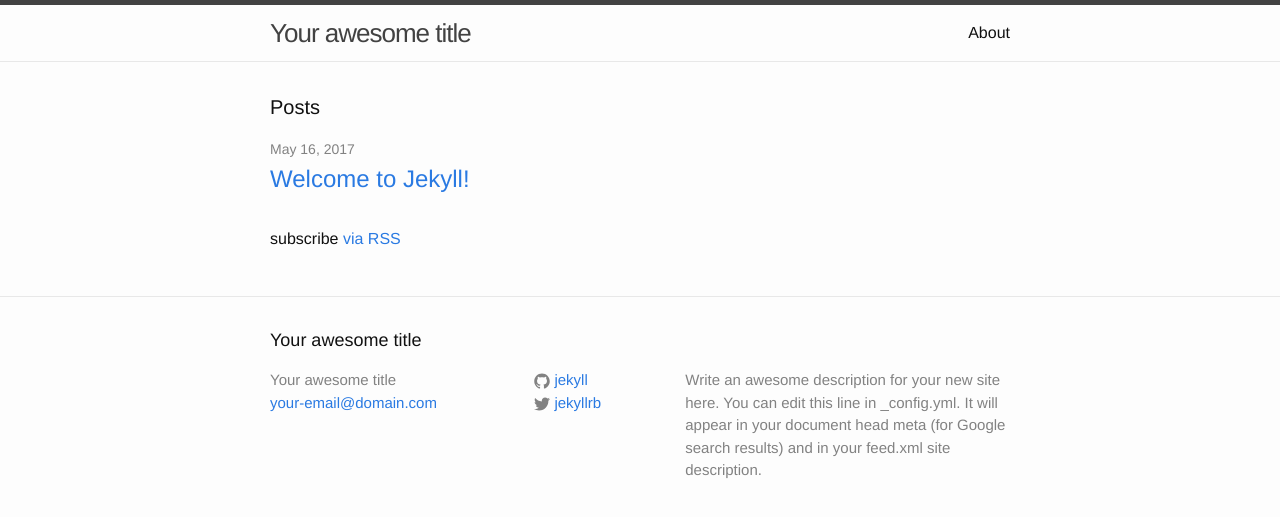
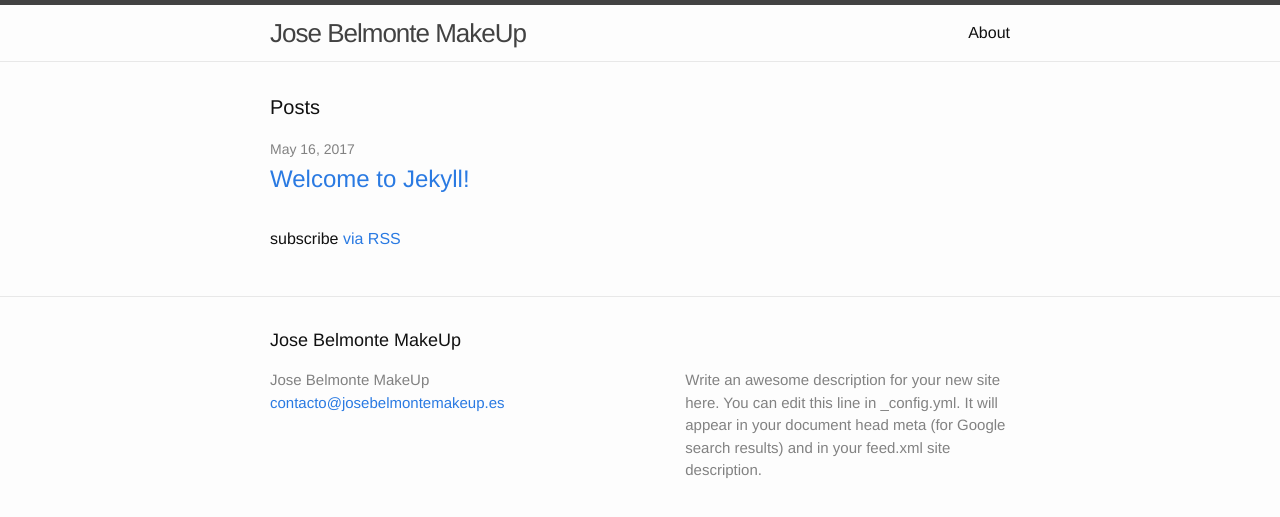
Before and after one commit to serchenko/serchenko.github.io, a Jekyll site: the page built from index.html, in a window 1280 px wide. Shown: the top 517 px of the page. Built offline with Jekyll 4.4.1, drawn with Linux system fonts in a browser that asks for light colours.

Commit message:
Update _config.yml

```diff
--- a/_config.yml
+++ b/_config.yml
@@ -6,16 +6,15 @@
 # 'jekyll serve'. If you change this file, please restart the server process.
 
 # Site settings
-title: Your awesome title
-email: your-email@domain.com
+title: Jose Belmonte MakeUp
+email: contacto@josebelmontemakeup.es
 description: > # this means to ignore newlines until "baseurl:"
   Write an awesome description for your new site here. You can edit this
   line in _config.yml. It will appear in your document head meta (for
   Google search results) and in your feed.xml site description.
 baseurl: "" # the subpath of your site, e.g. /blog
-url: "http://yourdomain.com" # the base hostname & protocol for your site
-twitter_username: jekyllrb
-github_username:  jekyll
+url: "http://www.josebelmontemakeup.es" # the base hostname & protocol for your site
+instagram: josebelmontemakeup
 
 # Build settings
 markdown: kramdown
```
